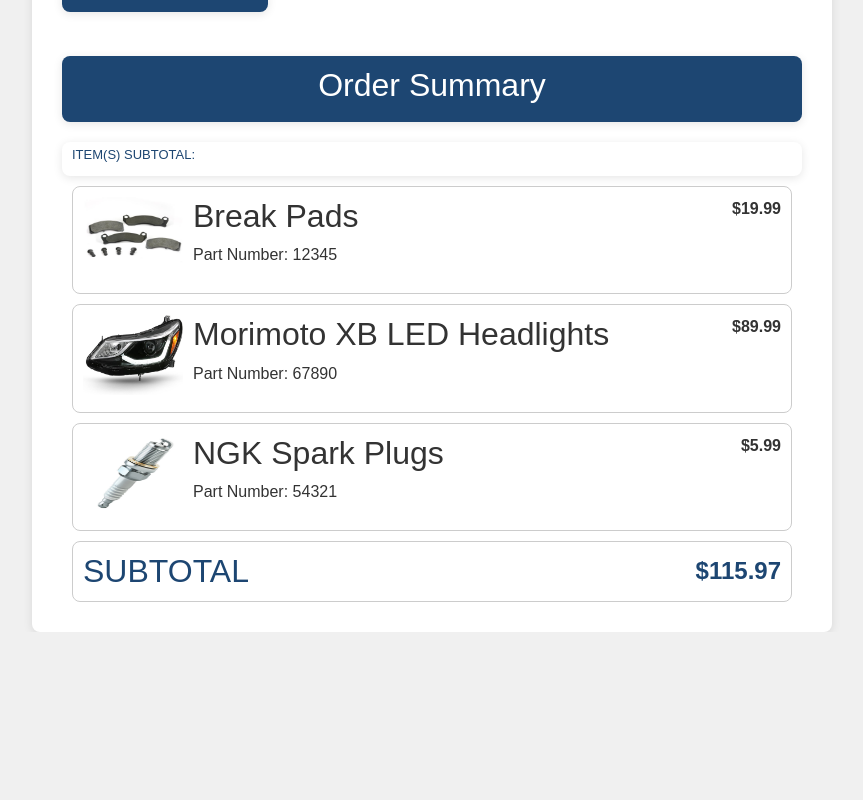
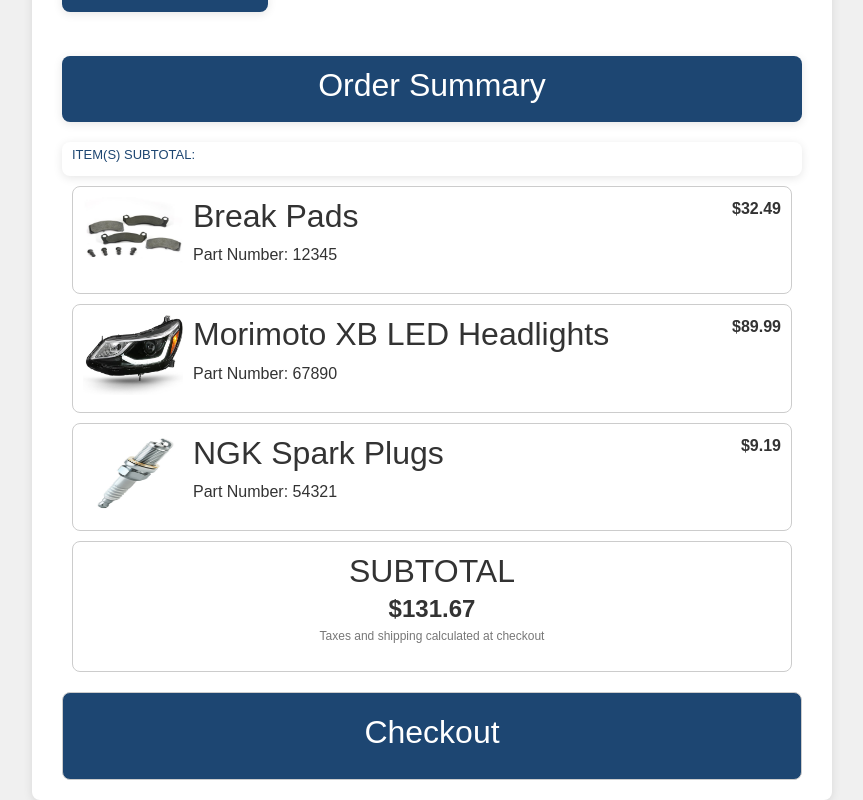
Before and after one commit to WSU-4110/AutoMarket, a React (Create React App) app in the folder firebase-react-app/: page /cart in a window 1280 px wide. Shown: the part 232-1032 px from the top of the page, without its empty margins (208-1071 px from the left). Before the commit the page ends 864 px from the top, so only its background shows below. Built offline with nearby package versions, Linux system fonts and the light colour scheme; no server answers; a small style sheet from the web is missing; the HTML template or start-up script is replaced by a standard one.

Commit message:
Changes to Subtotal in .js and reorganized in .css

```diff
--- a/firebase-react-app/src/pages/CartPage.css
+++ b/firebase-react-app/src/pages/CartPage.css
@@ -79,8 +79,8 @@
   margin-top: 20px;
 }
 .subtotal-box {
-  color:#1d4672;
   display: flex;
+  flex-direction: column; /* Ensure elements are stacked vertically */
   justify-content: space-between;
   align-items: center;
   margin: 10px;
@@ -95,3 +95,29 @@
   font-size: 1.5em; /* Adjust the font size as needed */
   font-weight: bold;
 }
+.small-text {
+  font-size: 12px; /* Adjust the font size for small text */
+  color: #777; /* Adjust the color as needed */
+}
+.checkout-container {
+  text-align: center;
+  margin-top: 20px;
+  padding: 20px;
+  border-radius: 8px;
+  border: 1px solid #ccc;
+  background-color: #1d4672;
+  color: white;
+}
+.checkout-button {
+  margin-top: 20px;
+  padding: 10px 20px;
+  border: none;
+  border-radius: 8px;
+  background-color: #1d4672;
+  color: white;
+  font-size: 16px;
+  cursor: pointer;
+}
+.checkout-button:hover {
+  background-color: #154063;
+}
--- a/firebase-react-app/src/pages/CartPage.js
+++ b/firebase-react-app/src/pages/CartPage.js
@@ -8,9 +8,9 @@ import homeSparkImage from '../images/homeSparkImage.jpg';
 function CartPage() {
   // Define the product data with prices
   const products = [
-    { name: 'Break Pads', price: 19.99 },
+    { name: 'Break Pads', price: 32.49 },
     { name: 'Morimoto XB LED Headlights', price: 89.99 },
-    { name: 'NGK Spark Plugs', price: 5.99 },
+    { name: 'NGK Spark Plugs', price: 9.19 },
   ];
 
   // State to hold the subtotal
@@ -54,7 +54,7 @@ function CartPage() {
               <p>Part Number: 12345</p>
             </div>
             <div className="product-price">
-              $19.99 {/* Replace this with the actual price */}
+              $32.49 {/* Replace this with the actual price */}
             </div>
           </div>
 
@@ -90,13 +90,18 @@ function CartPage() {
               <p>Part Number: 54321</p>
             </div>
             <div className="product-price">
-              $5.99 {/* Replace this with the actual price */}
+              $9.19 {/* Replace this with the actual price */}
             </div>
           </div>
           <div className="subtotal-box">
             <h2>SUBTOTAL</h2>
             <div className="subtotal-total">${subtotal.toFixed(2)}</div>
+            <p className="small-text">Taxes and shipping calculated at checkout</p>
           </div>
+          <div className="checkout-container">
+          <h2>Checkout</h2>
+          {/* Add any checkout-related content here */}
+        </div>
         </div>
       </div>
     </>
```
